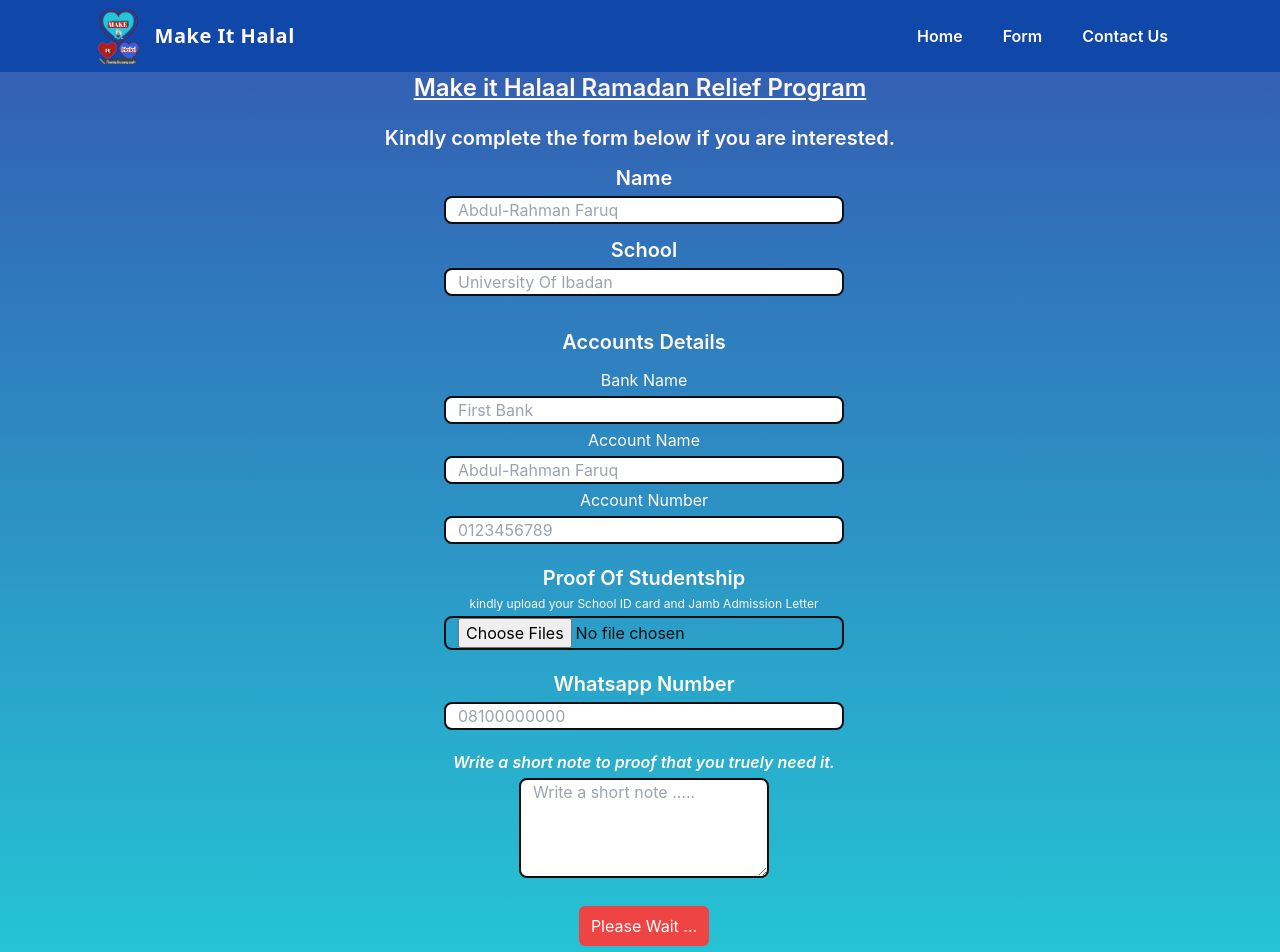
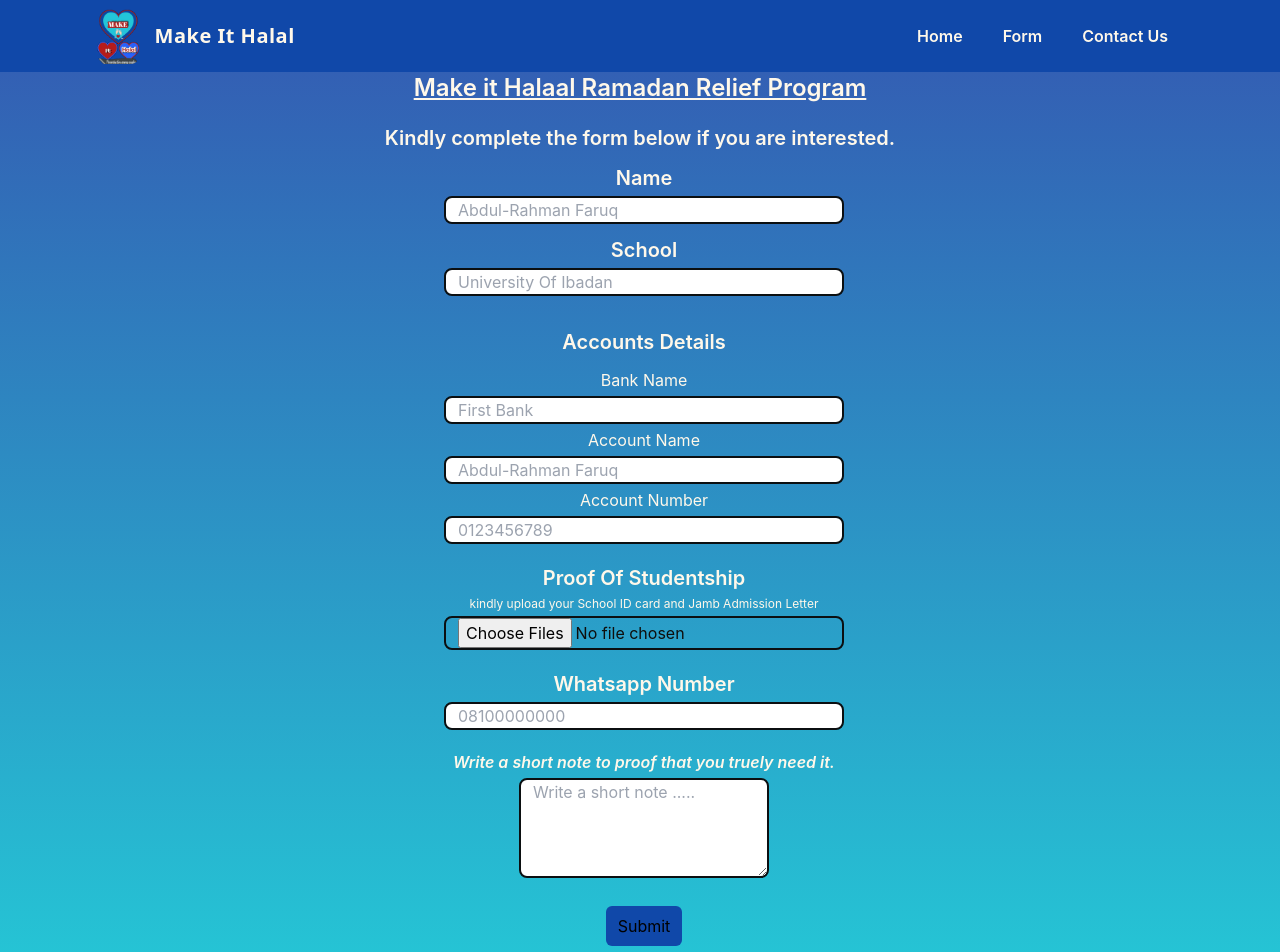
Before and after one commit to Webmyn001/MIH-client, a React (Create React App) app: page /form in a window 1280 px wide. Shown: the top 952 px of the page. Built offline with nearby package versions, Linux system fonts and the light colour scheme; no server answers.

Commit message:
Update Formdetails.js

```diff
--- a/src/MakeitHalaal/Form/Formdetails.js
+++ b/src/MakeitHalaal/Form/Formdetails.js
@@ -13,18 +13,19 @@ function Formdetails() {
   const [Shortnote, setShortnote] = useState("")
   const [Whatsapp, setWhatsapp] = useState("")
   const [images, setImages]= useState("")
-  const [loading, setloading] = useState(true)
+  const [loading, setloading] = useState(false)
   const navigate = useNavigate();
 
 
   const saveForm = async (e) => {
-    setloading(false)
+
     e.preventDefault();
 
 
     axios.post("https://repulsive-threads-foal.cyclic.app//api/lessons/add", {Name,School,BankName,AcctName,AcctNo,Whatsapp,Shortnote,images})
     .then((res)=>
     {
+  setloading(true)
     console.log("saved succesfully")
     navigate("/");
     alert("Thank you , form succesfully submitted , we will get back to you on Whatsapp ")
@@ -35,7 +36,7 @@ function Formdetails() {
 
 
      })
-    setloading(true)
+    setloading(false)
     }
 
     useEffect(()=>{
```
